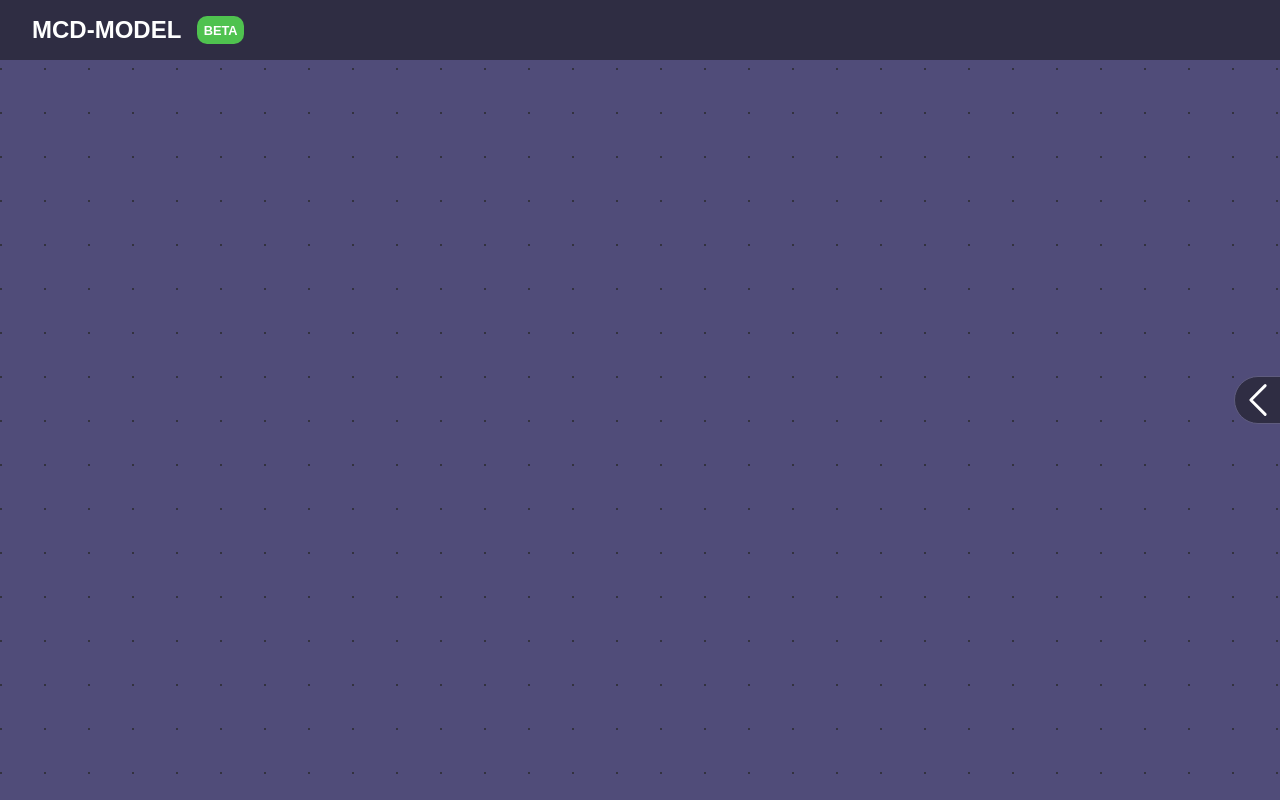
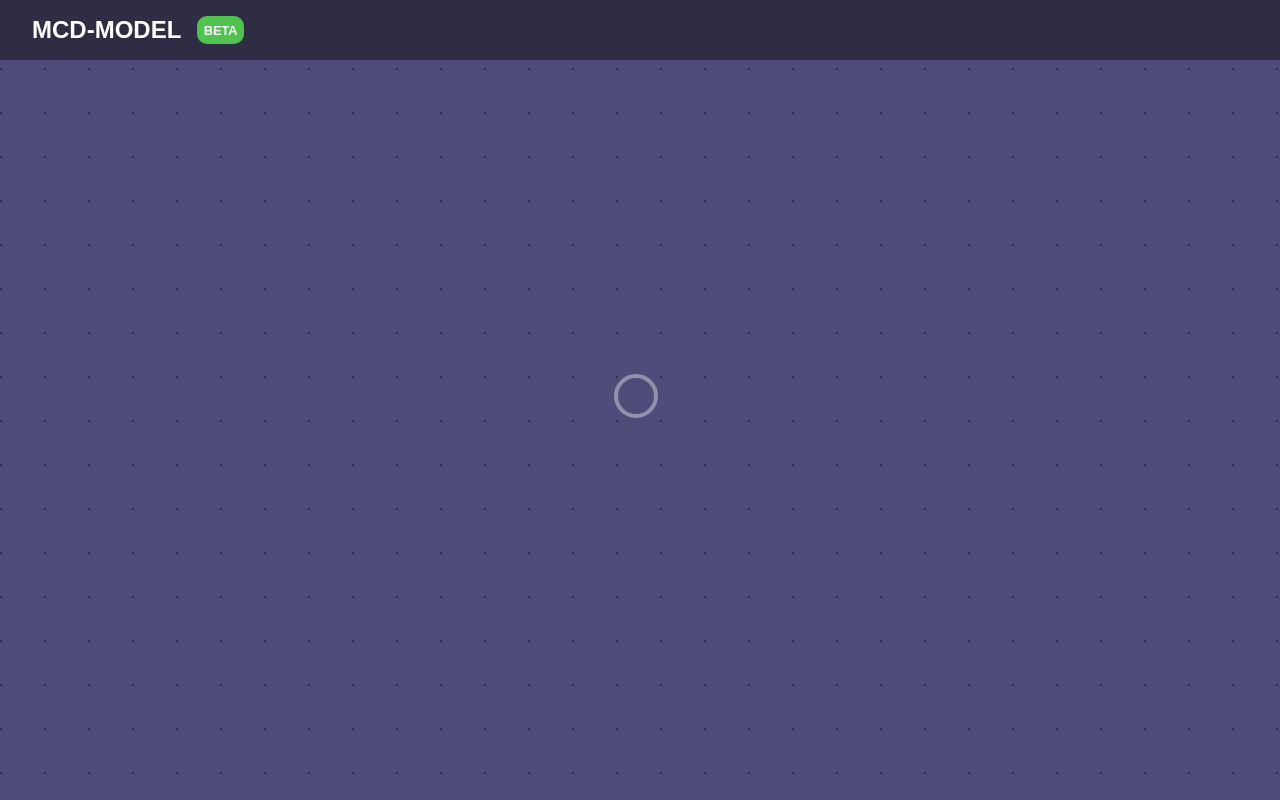
Before and after one commit to Kandreas9/mcd-model, a SvelteKit app: page / in a window 1280 px wide. Built offline with nearby package versions, Linux system fonts and the light colour scheme.

Commit message:
added loader

```diff
--- a/src/global.css
+++ b/src/global.css
@@ -21,3 +21,54 @@ body {
 	background-color: red;
 	color: white;
 }
+
+/*===CSS LOADER===*/
+.lds-ripple {
+	display: inline-block;
+	position: absolute;
+	top: 50%;
+	left: 50%;
+	transform: translate(-50%, -50%);
+	width: 80px;
+	height: 80px;
+}
+.lds-ripple div {
+	position: absolute;
+	border: 4px solid #fff;
+	opacity: 1;
+	border-radius: 50%;
+	animation: lds-ripple 1s cubic-bezier(0, 0.2, 0.8, 1) infinite;
+}
+.lds-ripple div:nth-child(2) {
+	animation-delay: -0.5s;
+}
+@keyframes lds-ripple {
+	0% {
+		top: 36px;
+		left: 36px;
+		width: 0;
+		height: 0;
+		opacity: 0;
+	}
+	4.9% {
+		top: 36px;
+		left: 36px;
+		width: 0;
+		height: 0;
+		opacity: 0;
+	}
+	5% {
+		top: 36px;
+		left: 36px;
+		width: 0;
+		height: 0;
+		opacity: 1;
+	}
+	100% {
+		top: 0px;
+		left: 0px;
+		width: 72px;
+		height: 72px;
+		opacity: 0;
+	}
+}
--- a/src/routes/+page.svelte
+++ b/src/routes/+page.svelte
@@ -81,11 +81,9 @@
 
 	if (browser) {
 		// localStorage.setItem('elements-model', JSON.stringify(test));
+		setTimeout(() => {
 			elements = JSON.parse(localStorage.getItem('elements-model'));
-	}
-
-	function test2() {
-		console.log(dragableElements);
+		}, 1000);
 	}
 
 	const handleBodyClick = (e) => {
@@ -167,13 +165,13 @@
 
 <Nav />
 
+{#if elements}
 	<div
 		class="model-area"
 		tabIndex={0}
 		on:keydown={(e) => handleKeyDown(e, handleBodyClick)}
 		on:click={handleBodyClick}
 	>
-	{#if elements}
 		{#each elements as element, i}
 			{#if element.type == 'entity'}
 				<EntityTable
@@ -211,17 +209,21 @@
 				/>
 			{/if}
 		{/each}
+	</div>
+{:else}
+	<div class="lds-ripple">
+		<div />
+		<div />
+	</div>
 {/if}
-</div>
 
+{#if elements}
 	<SideMenu bind:sideMenuSelectedItem />
+{/if}
 
-<!-- <button on:click={test2}>TESTME</button> -->
 <style>
 	.model-area {
 		height: calc(100% - 60px);
 		width: 100%;
-		/* overflow: hidden; */
-		/* position: relative; */
 	}
 </style>
```
Lines whose indentation alone changed are shown as unchanged.
